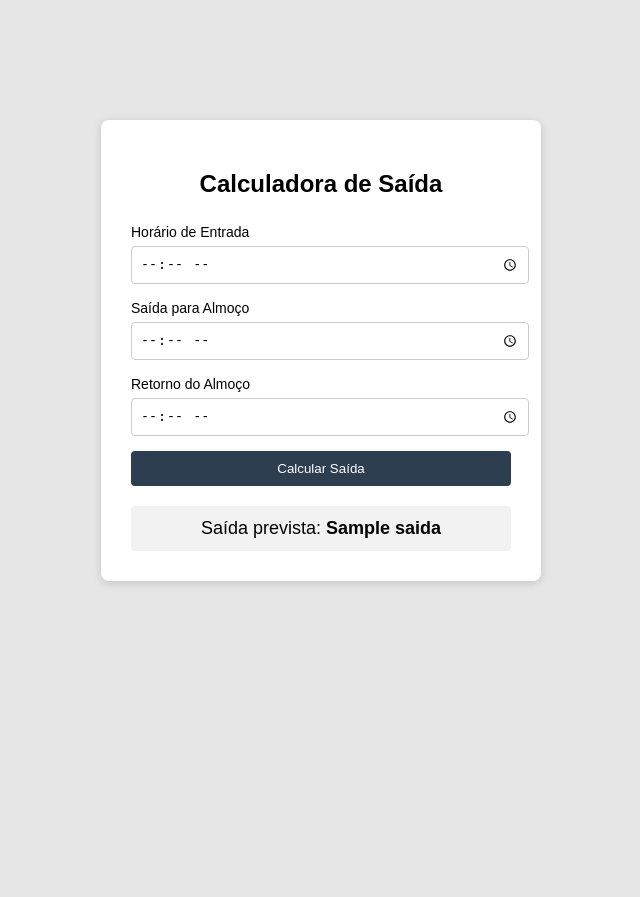
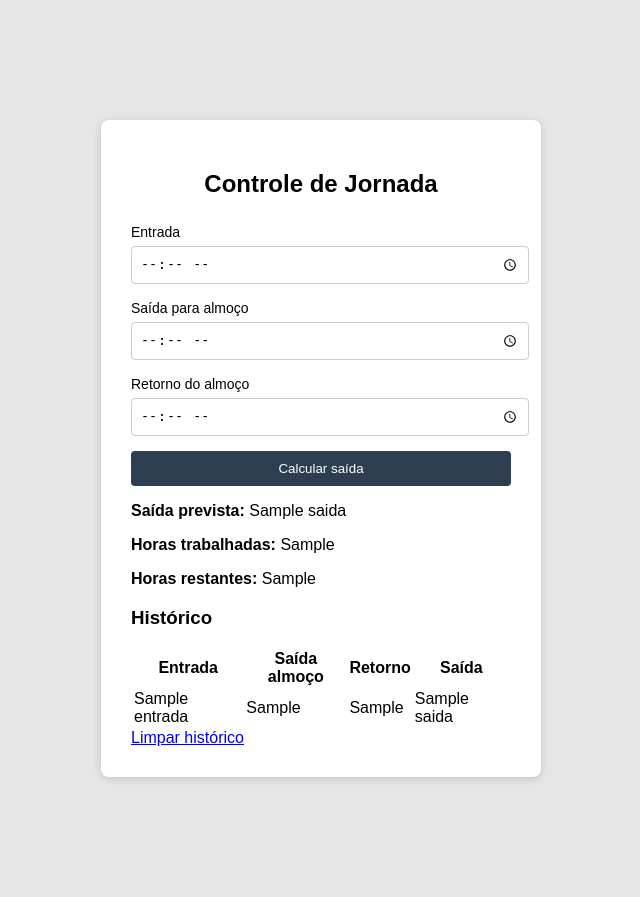
Before and after one commit to tkageyama-design/horario, a Flask app: template templates/index.html in a window 1280 px wide. Shown: the whole page, without its empty margins (319-959 px from the left). Before the commit the page ends 584 px from the top, so only its background shows below. Run offline with Flask 3, Linux system fonts and the light colour scheme; the template is opened without the code that fills it: most values are stand-ins (such as "Sample title", 1, 10 or a date in 2020).

Commit message:
Add files via upload

```diff
--- a/templates/index.html
+++ b/templates/index.html
@@ -1,9 +1,12 @@
 <!DOCTYPE html>
 <html lang="pt-br">
+
 <head>
 
 <meta charset="UTF-8">
-<title>Calculadora de Saída</title>
+<meta name="viewport" content="width=device-width, initial-scale=1.0">
+
+<title>Controle de Jornada</title>
 
 <link rel="stylesheet" href="{{ url_for('static', filename='style.css') }}">
 
@@ -13,30 +16,93 @@
 
 <div class="container">
 
-<h2>Calculadora de Saída</h2>
+<h2>Controle de Jornada</h2>
 
 <form method="POST">
 
-<label>Horário de Entrada</label>
+<label>Entrada</label>
 <input type="time" name="entrada" required>
 
-<label>Saída para Almoço</label>
-<input type="time" name="saida_almoco" required>
+<label>Saída para almoço</label>
+<input type="time" id="saida_almoco" name="saida_almoco" required>
 
-<label>Retorno do Almoço</label>
-<input type="time" name="retorno_almoco" required>
+<label>Retorno do almoço</label>
+<input type="time" id="retorno_almoco" name="retorno_almoco" required>
 
-<button type="submit">Calcular Saída</button>
+<button type="submit">Calcular saída</button>
 
 </form>
 
 {% if saida %}
-<div class="resultado">
-Saída prevista: <b>{{saida}}</b>
-</div>
-{% endif %}
+
+<div class="resultados">
+
+<p><strong>Saída prevista:</strong> {{saida}}</p>
+
+<p><strong>Horas trabalhadas:</strong> {{horas_trabalhadas}}</p>
+
+<p><strong>Horas restantes:</strong> {{horas_restantes}}</p>
 
 </div>
 
+{% endif %}
+
+<h3>Histórico</h3>
+
+<table>
+
+<tr>
+<th>Entrada</th>
+<th>Saída almoço</th>
+<th>Retorno</th>
+<th>Saída</th>
+</tr>
+
+{% for item in historico %}
+
+<tr>
+<td>{{item.entrada}}</td>
+<td>{{item.saida_almoco}}</td>
+<td>{{item.retorno_almoco}}</td>
+<td>{{item.saida}}</td>
+</tr>
+
+{% endfor %}
+
+</table>
+
+<a class="limpar" href="/limpar">Limpar histórico</a>
+
+</div>
+
+<script>
+
+function validarAlmoco(){
+
+let saida = document.getElementById("saida_almoco").value;
+let retorno = document.getElementById("retorno_almoco");
+
+if(!saida || !retorno.value){
+return;
+}
+
+let s = new Date("1970-01-01T" + saida);
+let r = new Date("1970-01-01T" + retorno.value);
+
+let diff = (r - s) / 60000;
+
+if(diff < 60){
+retorno.style.backgroundColor = "#ffcccc";
+}else{
+retorno.style.backgroundColor = "";
+}
+
+}
+
+document.getElementById("saida_almoco").addEventListener("change", validarAlmoco);
+document.getElementById("retorno_almoco").addEventListener("change", validarAlmoco);
+
+</script>
+
 </body>
 </html>
```
